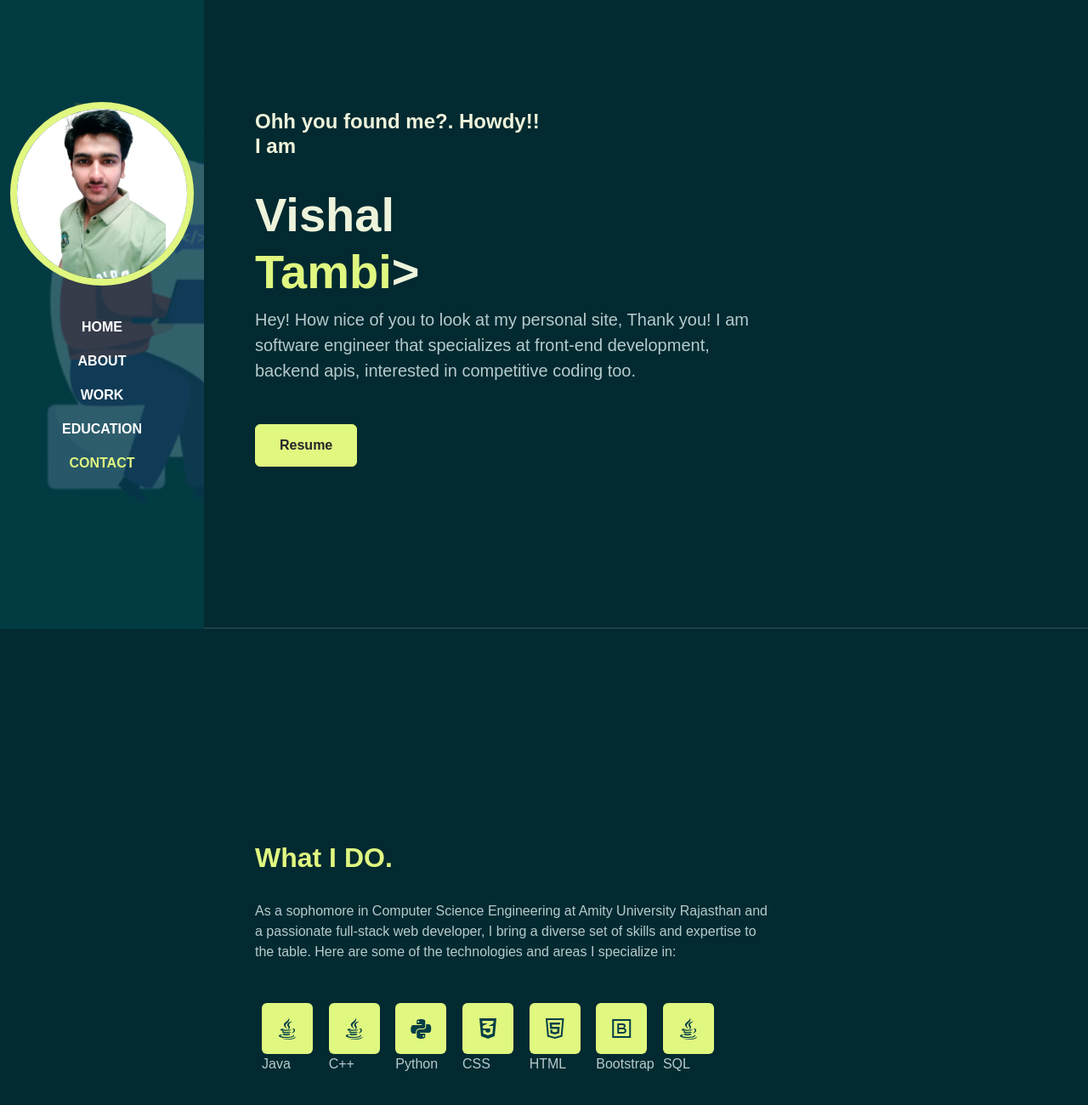
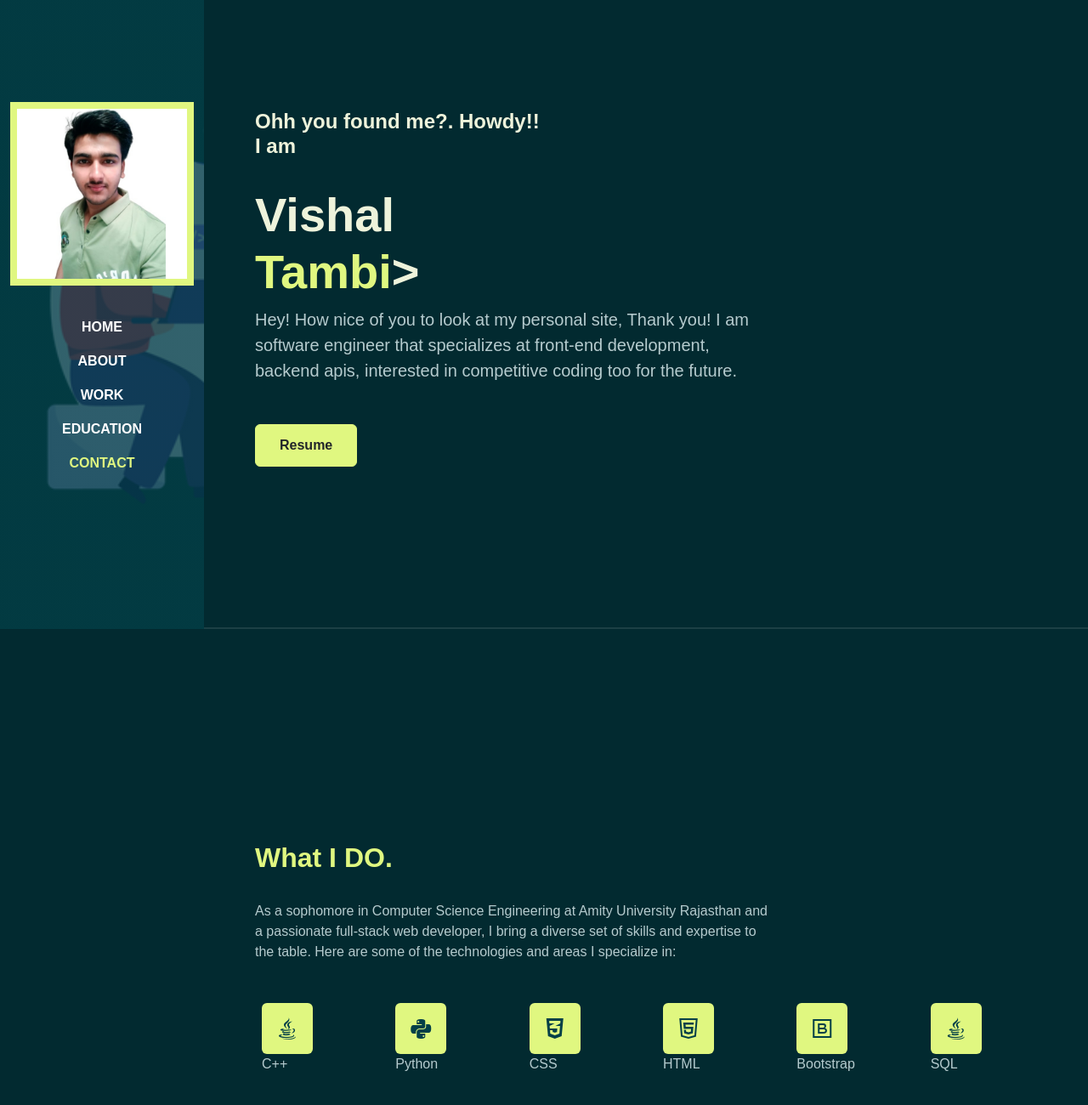
Before and after one commit to vishal-tambi/Vishal-Portifolio, a plain HTML site: page index.html in a window 1280 px wide. Shown: the part 60-1360 px from the top of the page at 85% size. Drawn offline with Linux system fonts and the light colour scheme; a web font is replaced by a local one.

Commit message:
added some new features

```diff
--- a/Assets/css/style.css
+++ b/Assets/css/style.css
@@ -124,6 +124,11 @@ img {
         max-width: 100%;
         height: auto;
     }
+
+    .skills{
+        display: flex;
+        flex-wrap: wrap;
+    }
 }
 
 .btn {
--- a/index.html
+++ b/index.html
@@ -15,16 +15,22 @@
 
     <!-- navigation bar -->
     <nav class="navbar navbar-expand-lg navigation-dark fixed-top">
+
+
         <div class="container flex-lg-column">
             <a class="navbar-brand mx-lg-auto mb-lg-4" href="#">
                 <span class="h3 fw-bold d-block d-lg-none">Vishal Tambi</span>
-                <img src="Assets/images/person.png" class="d-none pic d-lg-block rounded-circle" alt="Person image">
+                <img src="Assets/images/person.png" class="d-none pic d-lg-block rounded-0" alt="Person image">
             </a>
+
+
             <button class="navbar-toggler" type="button" data-bs-toggle="collapse"
                 data-bs-target="#navbarSupportedContent" aria-controls="navbarSupportedContent" aria-expanded="false"
                 aria-label="Toggle navigation">
                 <span class="navbar-toggler-icon"></span>
             </button>
+
+
             <div class="collapse navbar-collapse" id="navbarSupportedContent">
                 <ul class="navbar-nav ms-auto flex-lg-column text-lg-center">
                     <li class="nav-item">
@@ -44,6 +50,8 @@
                     </li>
                 </ul>
             </div>
+
+
         </div>
     </nav>
     <!-- navigation bar ends -->
@@ -62,7 +70,7 @@
                     <p style="font-weight: 400;" class="lead mt-2 mb-4">Hey! How nice of you to look at my personal
                         site, Thank you!
                         I am software engineer that specializes at front-end development, backend apis, interested in
-                        competitive coding too.</p>
+                        competitive coding too for the future.</p>
                     <br>
                     <a href="https://drive.google.com/file/d/1ycKWe3n-UVb3lH0G2diSbzxJAsZhvaPh/view"
                         class="btn btn-brand">Resume</a>
@@ -87,26 +95,18 @@
                 </div>
 
                 <div class="row gy-4">
-                    <div class="col-md-1">
-                        <div class="what-i-do p-2 bg-base rounded-2  shadow-effect">
+
+                    <div class="col-6 col-sm-4 col-md-3 col-lg-2">
+                        <div class="what-i-do p-2 bg-base rounded-2 shadow-effect">
                             <div class="icon-box rounded-2">
-                                <i class="lab la-java "></i>
-                            </div>
-                            <p>Java</p>
-                        </div>
-                    </div>
-
-                    <div class="col-md-1">
-                        <div class="what-i-do p-2 bg-base rounded-2  shadow-effect">
-                            <div class="icon-box rounded-2">
-                                <i class="lab la-java "></i>
+                                <i class="lab la-java"></i>
                             </div>
                             <p>C++</p>
                         </div>
                     </div>
 
-                    <div class="col-md-1">
-                        <div class="what-i-do p-2 bg-base rounded-2  shadow-effect">
+                    <div class="col-6 col-sm-4 col-md-3 col-lg-2">
+                        <div class="what-i-do p-2 bg-base rounded-2 shadow-effect">
                             <div class="icon-box rounded-2">
                                 <i class="lab la-python"></i>
                             </div>
@@ -114,8 +114,8 @@
                         </div>
                     </div>
 
-                    <div class="col-md-1">
-                        <div class="what-i-do p-2 bg-base rounded-2  shadow-effect">
+                    <div class="col-6 col-sm-4 col-md-3 col-lg-2">
+                        <div class="what-i-do p-2 bg-base rounded-2 shadow-effect">
                             <div class="icon-box rounded-2">
                                 <i class="lab la-css3-alt"></i>
                             </div>
@@ -123,8 +123,8 @@
                         </div>
                     </div>
 
-                    <div class="col-md-1">
-                        <div class="what-i-do p-2 bg-base rounded-2  shadow-effect">
+                    <div class="col-6 col-sm-4 col-md-3 col-lg-2">
+                        <div class="what-i-do p-2 bg-base rounded-2 shadow-effect">
                             <div class="icon-box rounded-2">
                                 <i class="lab la-html5"></i>
                             </div>
@@ -132,8 +132,8 @@
                         </div>
                     </div>
 
-                    <div class="col-md-1">
-                        <div class="what-i-do p-2 bg-base rounded-2  shadow-effect">
+                    <div class="col-6 col-sm-4 col-md-3 col-lg-2">
+                        <div class="what-i-do p-2 bg-base rounded-2 shadow-effect">
                             <div class="icon-box rounded-2">
                                 <i class="lab la-bootstrap"></i>
                             </div>
@@ -141,15 +141,16 @@
                         </div>
                     </div>
 
-                    <div class="col-md-1">
-                        <div class="what-i-do p-2 bg-base rounded-2  shadow-effect">
+                    <div class="col-6 col-sm-4 col-md-3 col-lg-2">
+                        <div class="what-i-do p-2 bg-base rounded-2 shadow-effect">
                             <div class="icon-box rounded-2">
-                                <i class="lab la-java "></i>
+                                <i class="lab la-java"></i>
                             </div>
                             <p>SQL</p>
                         </div>
                     </div>
                 </div>
+
             </div>
         </section>
         <!-- what i do ends -->
```
Also changed, not shown: 1 other file.
